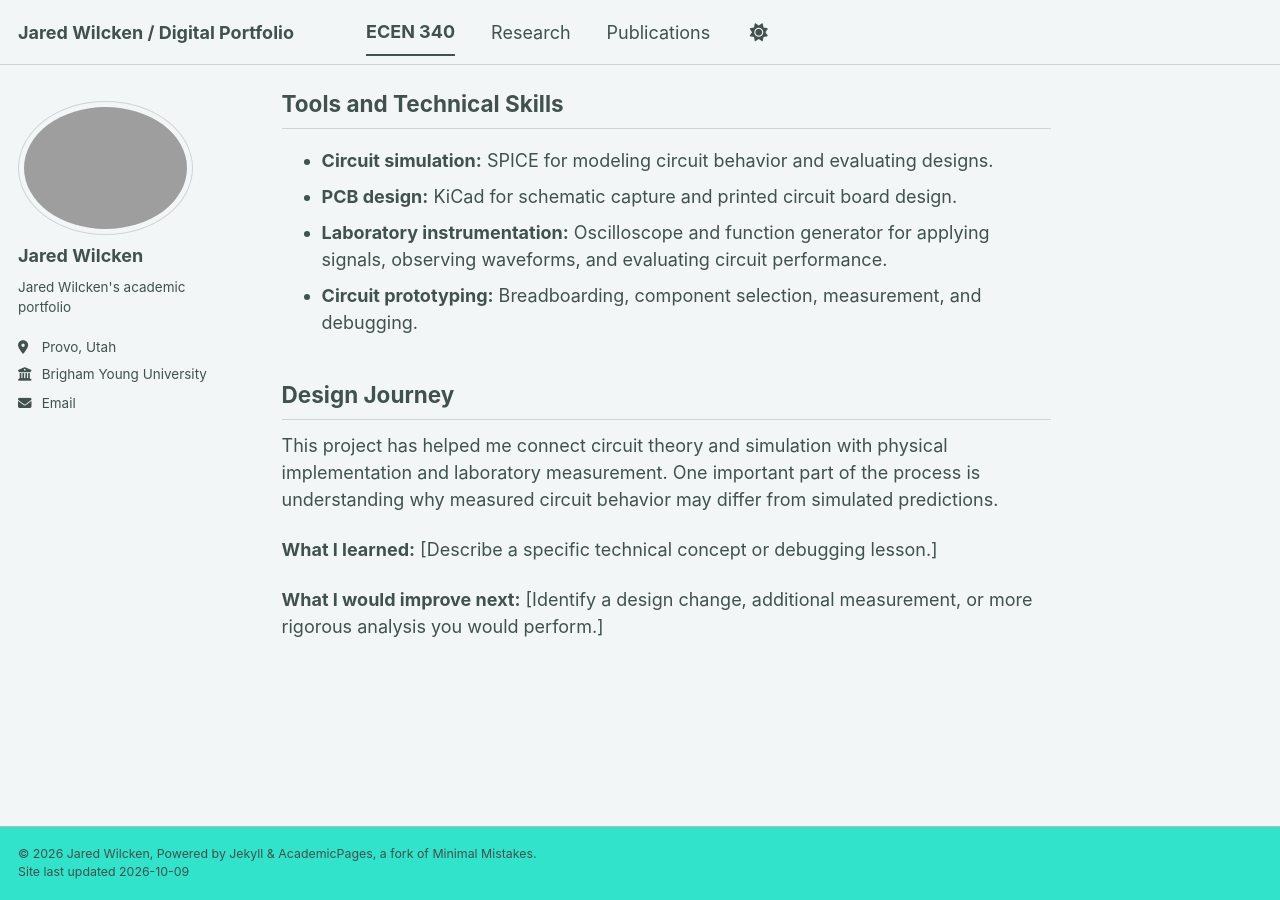
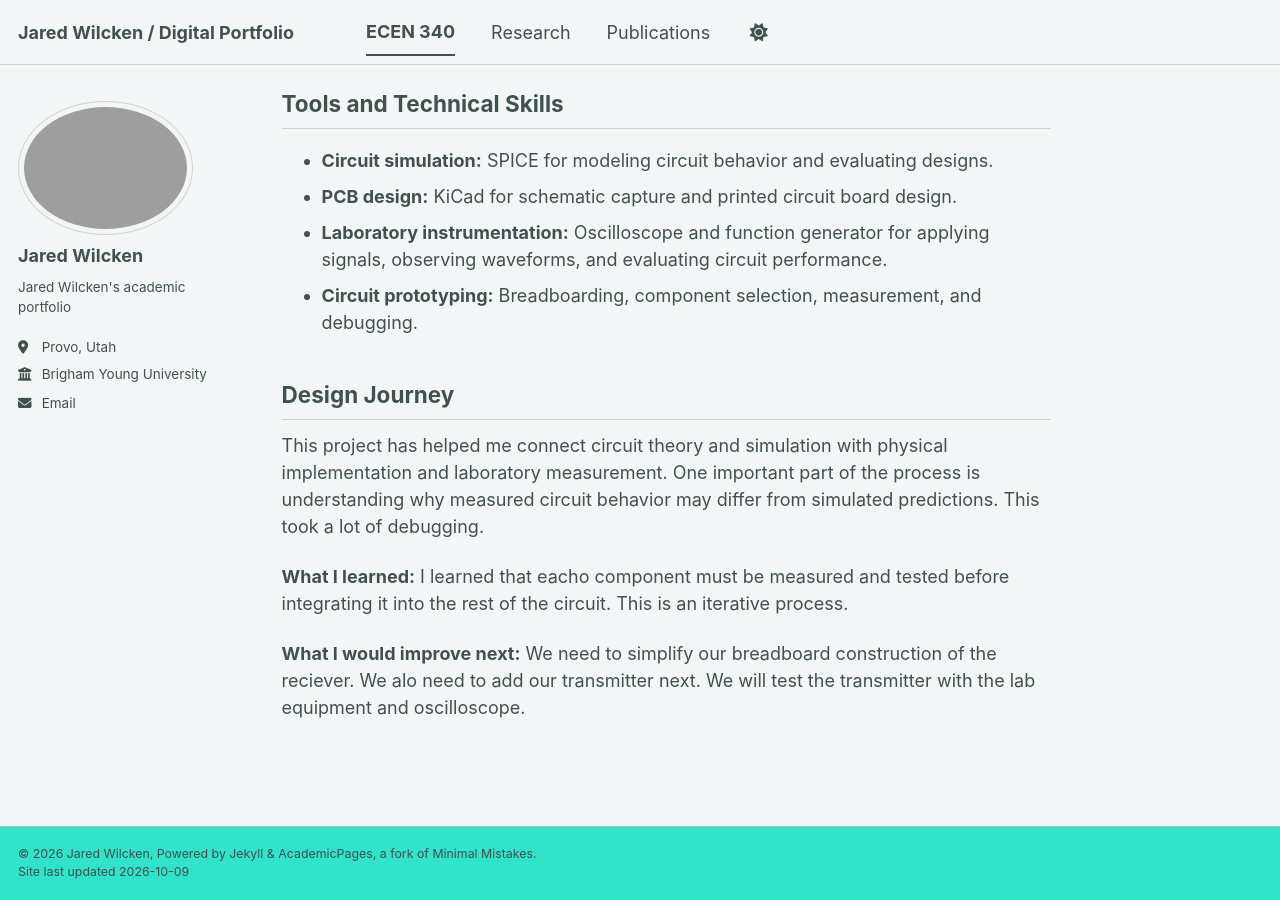
Before and after one commit to jaredwilcken2989/jaredwilcken2989.github.io, a Jekyll site: the page built from _pages/ecen-340.md, in a window 1280 px wide and 900 px high, scrolled down 2543 px. Built offline with Jekyll 4.4.1, drawn with Linux system fonts in a browser that asks for light colours; a style sheet for code colours, icons or effects is not loaded; some of the changed text lies outside the part shown.

Commit message:
Updated content

```diff
--- a/_pages/ecen-340.md
+++ b/_pages/ecen-340.md
@@ -25,9 +25,9 @@ For this project, I designed and simulated a filter circuit using SPICE, then wo
 
 **Design and analysis**
 
-* **Objective:** Attenuate noise from the power source and environment while amplifying select player frequencies
-* **Design approach:** Voltage divider paired with two active bandpass filters with an additional lowpass filter
-* **Simulation:** Using a number of noise sources, we analyzed the signal to noise strength and found the peak-to-peak voltage of the signal was 0.4 V higher than the peak-to-peak voltage of the noise.
+* **Objective:** Reduce noise from the power supply and surrounding environment while amplifying frequencies associated with the desired signal.
+* **Design approach:** Combined a voltage divider with two active band-pass filters and an additional low-pass filter to shape the circuit's frequency response.
+* **Simulation:** Tested the circuit using multiple noise sources and analyzed the resulting signal. The simulated signal had a peak-to-peak voltage 0.4 V greater than that of the noise.
 * **Key takeaway:** A reciever must account for source and environment noise while still amplifying the signal of interest.
 
 ### Physical Circuit Implementation
@@ -53,8 +53,8 @@ For this project, I designed and simulated a filter circuit using SPICE, then wo
 
 ## Design Journey
 
-This project has helped me connect circuit theory and simulation with physical implementation and laboratory measurement. One important part of the process is understanding why measured circuit behavior may differ from simulated predictions.
+This project has helped me connect circuit theory and simulation with physical implementation and laboratory measurement. One important part of the process is understanding why measured circuit behavior may differ from simulated predictions. This took a lot of debugging.
 
-**What I learned:** [Describe a specific technical concept or debugging lesson.]
+**What I learned:** I learned that eacho component must be measured and tested before integrating it into the rest of the circuit. This is an iterative process.
 
-**What I would improve next:** [Identify a design change, additional measurement, or more rigorous analysis you would perform.]
+**What I would improve next:** We need to simplify our breadboard construction of the reciever. We alo need to add our transmitter next. We will test the transmitter with the lab equipment and oscilloscope.
```
Also changed, not shown: _pages/research.md (+2 -0 lines).
